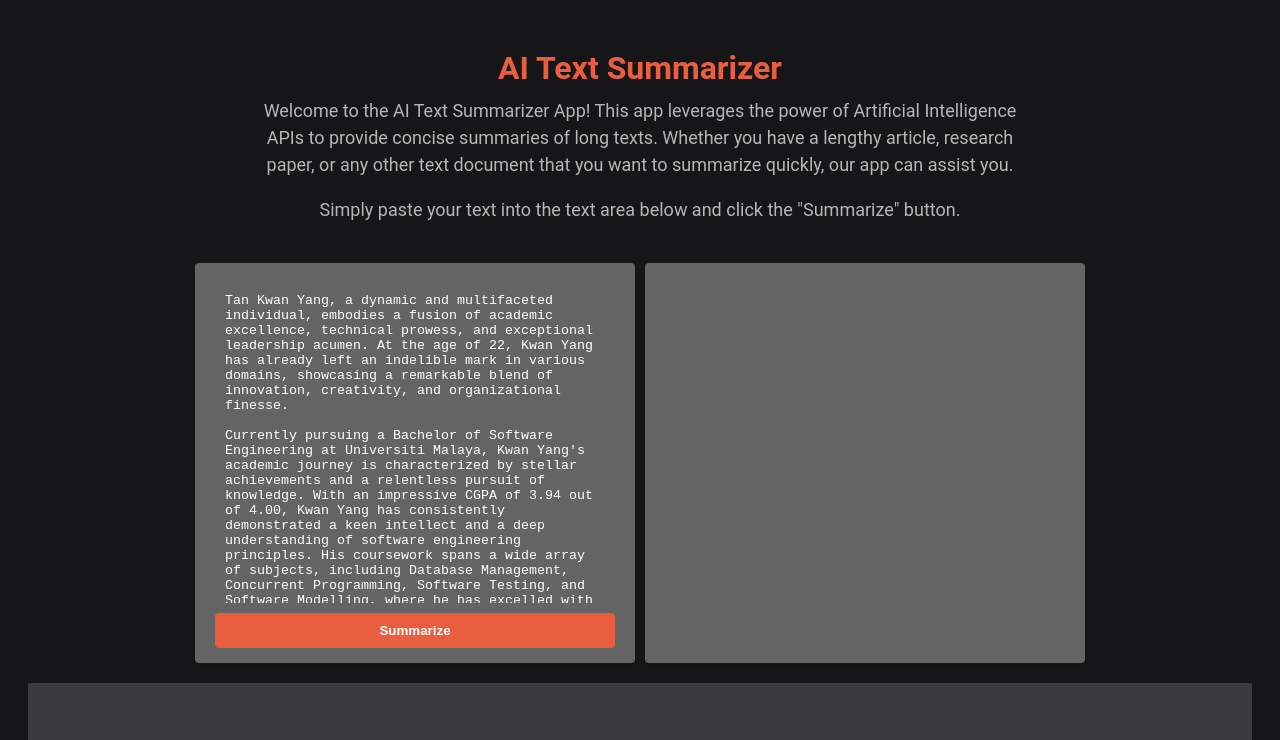
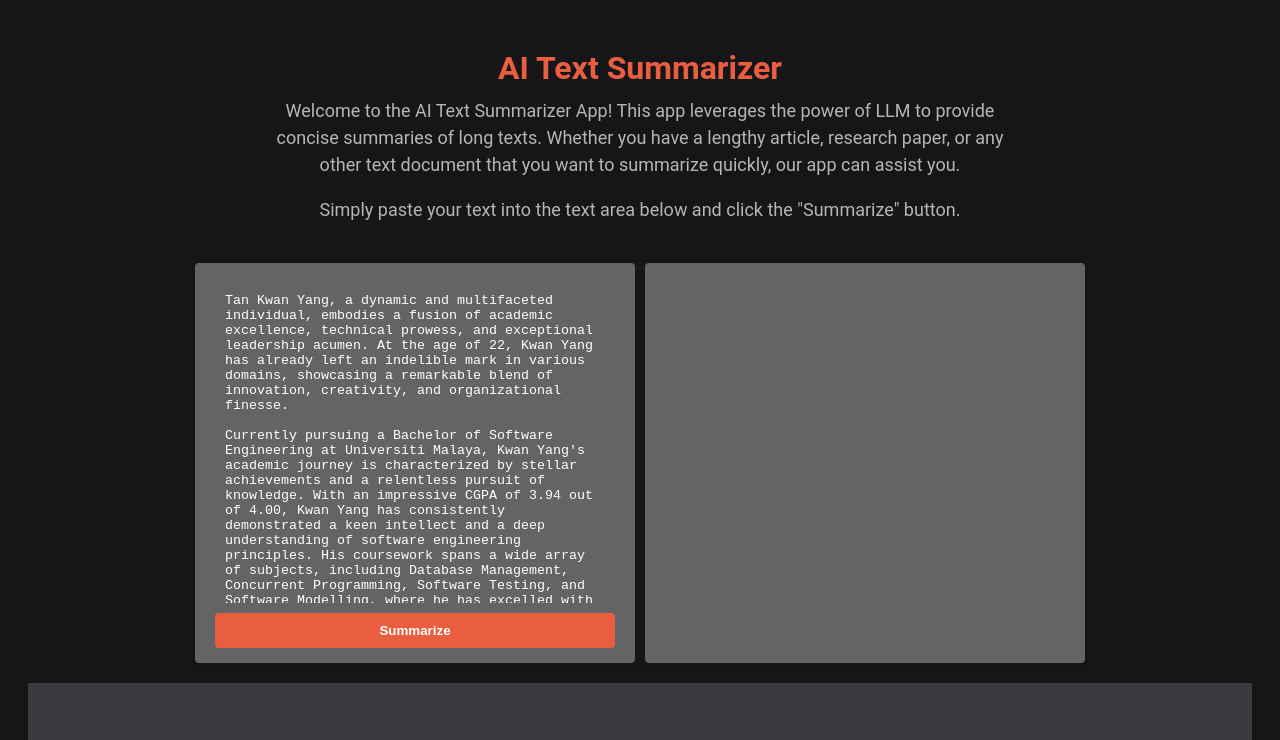
Before and after one commit to KyangTan/AI-Text-Summarizer, a website: page public/index.html in a window 1280 px wide. Shown: the top 740 px of the page. Drawn offline with Linux system fonts and the light colour scheme.

Commit message:
Changed the text

```diff
--- a/public/index.html
+++ b/public/index.html
@@ -12,7 +12,7 @@
 <body>
   <h1>AI Text Summarizer</h1>
   <p style="max-width: 60vw; margin: 0 auto; padding: 0 20px;"> Welcome to the AI Text Summarizer App! This app
-    leverages the power of Artificial Intelligence APIs to provide concise summaries of long texts. Whether you have a
+    leverages the power of LLM to provide concise summaries of long texts. Whether you have a
     lengthy article, research paper, or any other text document that you want to summarize quickly, our app can assist
     you. </p>
   <p> Simply paste your text into the text area below and click the "Summarize" button. </p>
```
